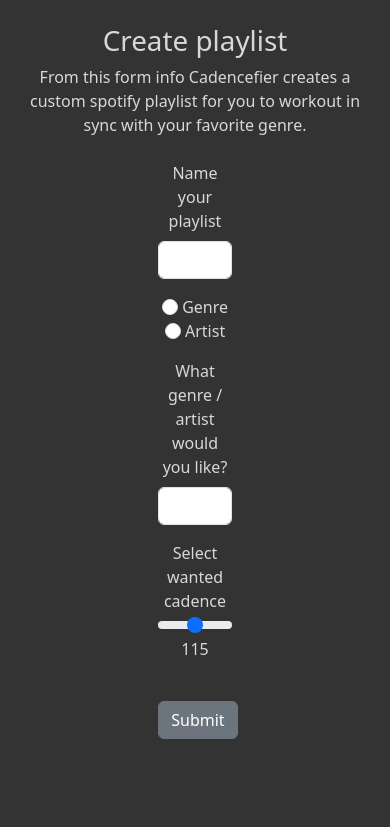
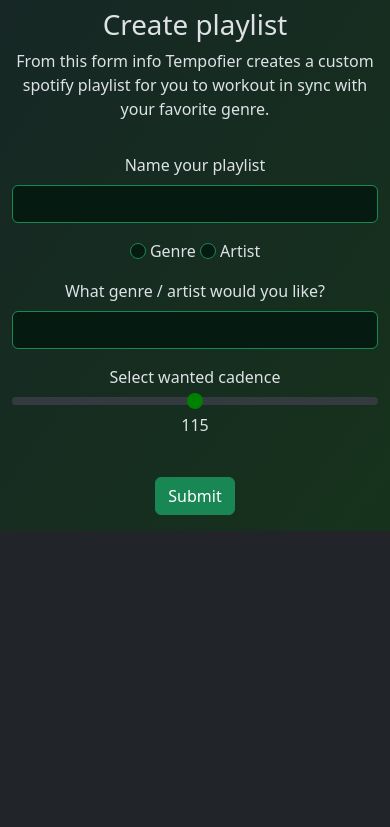
Before and after one commit to PlayJeri/spotify_cadencefier, a Flask app: template app/templates/playlist.html in a window 390 px wide. Shown: the top 827 px of the page. Run offline with Flask 2, Linux system fonts and the light colour scheme; the template is opened without the code that fills it: values that come from a table or form of the project are taken from there, others are empty.

Commit message:
styling and responsiveness added

```diff
--- a/app/APIhelpers.py
+++ b/app/APIhelpers.py
@@ -1,6 +1,7 @@
 import requests
 import base64
 import json
+from flask import flash
 
 
 
@@ -144,7 +145,7 @@ def send_songs(token, songs, list_id):
 
     requests.post(f'https://api.spotify.com/v1/playlists/{list_id}/tracks', params=params, headers=headers)
 
-    print("LIST CREATED")
+    flash('List created. Enjoy!', 'success')
 
 
 
--- a/app/routes.py
+++ b/app/routes.py
@@ -1,4 +1,4 @@
-from flask import Blueprint, render_template, request, session, redirect, url_for
+from flask import Blueprint, render_template, request, session, redirect, url_for, flash
 from urllib.parse import urlencode
 from dotenv import load_dotenv
 import json, os
@@ -81,7 +81,7 @@ def playlist():
         number_of_songs += len(song_ids)
         print(number_of_songs)
       except:
-        print("ERROR")
+        flash('Something went wrong', 'warning')
     send_songs(token, songs, list_id)
 
   return render_template('playlist.html', form=form)
--- /dev/null
+++ b/app/static/styles.css
@@ -0,0 +1,15 @@
+.form-range::-webkit-slider-thumb {
+    background-color: green;
+}
+
+.form-range::-moz-range-thumb {
+    background-color: green;
+}
+
+.form-range::-ms-thumb {
+    background-color: green;
+}
+
+.container {
+    background-image: linear-gradient(to bottom right, rgba(0, 43, 29, 0.345), rgba(0, 77, 0, 0.324));
+}
--- a/app/templates/base.html
+++ b/app/templates/base.html
@@ -1,16 +1,23 @@
 <html lang="en">
-<head>
+<head lang="en" data-bs-theme="dark">
     <meta charset="UTF-8">
     <meta http-equiv="X-UA-Compatible" content="IE=edge">
     <meta name="viewport" content="width=device-width, initial-scale=1.0">
     <link href="https://cdn.jsdelivr.net/npm/bootstrap@5.3.0-alpha1/dist/css/bootstrap.min.css" rel="stylesheet" integrity="sha384-GLhlTQ8iRABdZLl6O3oVMWSktQOp6b7In1Zl3/Jr59b6EGGoI1aFkw7cmDA6j6gD" crossorigin="anonymous">
-    <style>
-        body {background-color: #333;}
-        body {color: rgb(217, 216, 216)}
-    </style>
+    <link rel="stylesheet" href="{{ url_for('static', filename='styles.css') }}" type="text/css">
     <title>{% block title %}{% endblock %}</title>
 </head>
-<body>
+<body data-bs-theme="dark">
+    {% with messages = get_flashed_messages(with_categories=true) %}
+      {% if messages %}
+      {% for category, message in messages %}
+      <div class="alert alert-{{category}} alert-dismissible fade show" role="alert">
+        <strong>{{ message }}</strong>
+        <button type="button" class="btn-close" data-bs-dismiss="alert" aria-label="Close"></button>
+      </div>
+    {% endfor %}
+      {% endif %}
+      {% endwith %}
     {% block content %}
     {% endblock %}
     <script src="https://cdn.jsdelivr.net/npm/bootstrap@5.3.0-alpha1/dist/js/bootstrap.bundle.min.js" integrity="sha384-w76AqPfDkMBDXo30jS1Sgez6pr3x5MlQ1ZAGC+nuZB+EYdgRZgiwxhTBTkF7CXvN" crossorigin="anonymous"></script>
--- a/app/templates/home.html
+++ b/app/templates/home.html
@@ -3,18 +3,16 @@
 {% block title %}Cadencefier{% endblock %}
 
 {% block content %}
-    <div class="container text-center">
+    <div class="container text-align-center">
         <div class="row justify-content-center">
             <div class="col-5">
                 <h1>Time to cadencefy your spotify playlists!</h1>
                 <p>First we need access to your playlists in spotify. Click the button below to begin.</p>
             </div>
         </div>
-    </div>
-    <div class="container text-center">
         <div class="row justify-content-center">
             <div class="col-4">
-                    <a href="{{ url_for('routes.request_spotify_token') }}" class="btn btn-secondary">Authorize spotify</a>
+                    <a href="{{ url_for('routes.request_spotify_token') }}" class="btn btn-success">Authorize spotify</a>
             </div>
         </div>
     </div>
--- a/app/templates/playlist.html
+++ b/app/templates/playlist.html
@@ -3,52 +3,53 @@
 {% block title %}Playlist{% endblock %}
 
 {% block content %}
-
+<div class="container">
 <form method="POST">
-    <div class="container py-4 text-center">
-        <div class="row justify-content-center">
-            <h1 class="text-al">Create playlist</h1>
-            <p>From this form info Cadencefier creates a custom spotify playlist for you to workout in sync with your favorite genre.</p>
-    </div>
     <div class="row py-2 justify-content-center">
-        <div class="col-3">
-            {{ form.hidden_tag() }}
-            {{ form.playlist_name.label(class="form-label") }}
-            {{ form.playlist_name(class="form-control") }}
+        <div class="col-lg-3 col-md-6 col-12 text-center">
+            <h1>Create playlist</h1>
+            <p>From this form info Tempofier creates a custom spotify playlist for you to workout in sync with your favorite genre.</p>
         </div>
     </div>
     <div class="row py-2 justify-content-center">
-        <div class="col-3">
+        <div class="col-lg-3 col-md-6 col-12 text-center">
+            {{ form.hidden_tag() }}
+            {{ form.playlist_name.label(class="form-label") }}
+            {{ form.playlist_name(class="form-control bg-success-subtle border-success") }}
+        </div>
+    </div>
+    <div class="row py-2 justify-content-center">
+        <div class="col-lg-3 col-md-6 col-12 text-center">
             {% for subfield in form.genre_or_artist %}
             <tr>
-                <td>{{ subfield(class="form-check-input", type="radio") }}</td>
+                <td>{{ subfield(class="form-check-input bg-success-subtle border-success", type="radio") }}</td>
                 <td>{{ subfield.label(class="form-check-label") }}</td>
             </tr>
             {% endfor %}
         </div>
     </div>
     <div class="row py-2 justify-content-center">
-        <div class="col-3">
+        <div class="col-lg-3 col-md-6 col-12 text-center">
             {{ form.genre.label(class="form-label") }}
-            {{ form.genre(class="form-control")}}
+            {{ form.genre(class="form-control bg-success-subtle border-success")}}
         </div>
     </div>
     <div class="row py-2 justify-content-center">
-        <div class="col-3">
+        <div class="col-lg-3 col-md-6 col-12 text-center">
             <p>
                 {{ form.tempo.label(class="form.label")}}
-                {{ form.tempo(class="form-range", value=115, min=70, max=160, step=1, oninput="outputUpdate(value)")}}
+                {{ form.tempo(class="form-range form-success", value=115, min=70, max=160, step=1, oninput="outputUpdate(value)")}}
                 <output for="tempo" id="selected-tempo">{{ form.tempo.data }}</output>
             </p>
         </div>
     </div>
     <div class="row py-3 justify-content-center">
-        <div class="col-3">
-            {{ form.submit(class="btn btn-secondary")}}
+        <div class="col-lg-3 col-md-6 col-12 text-center">
+            {{ form.submit(class="btn btn-success")}}
         </div>
     </div>
+</form>
 </div>
-</form>
 <script>
     function outputUpdate(value) {
         document.querySelector('#selected-tempo').value = value;
```
